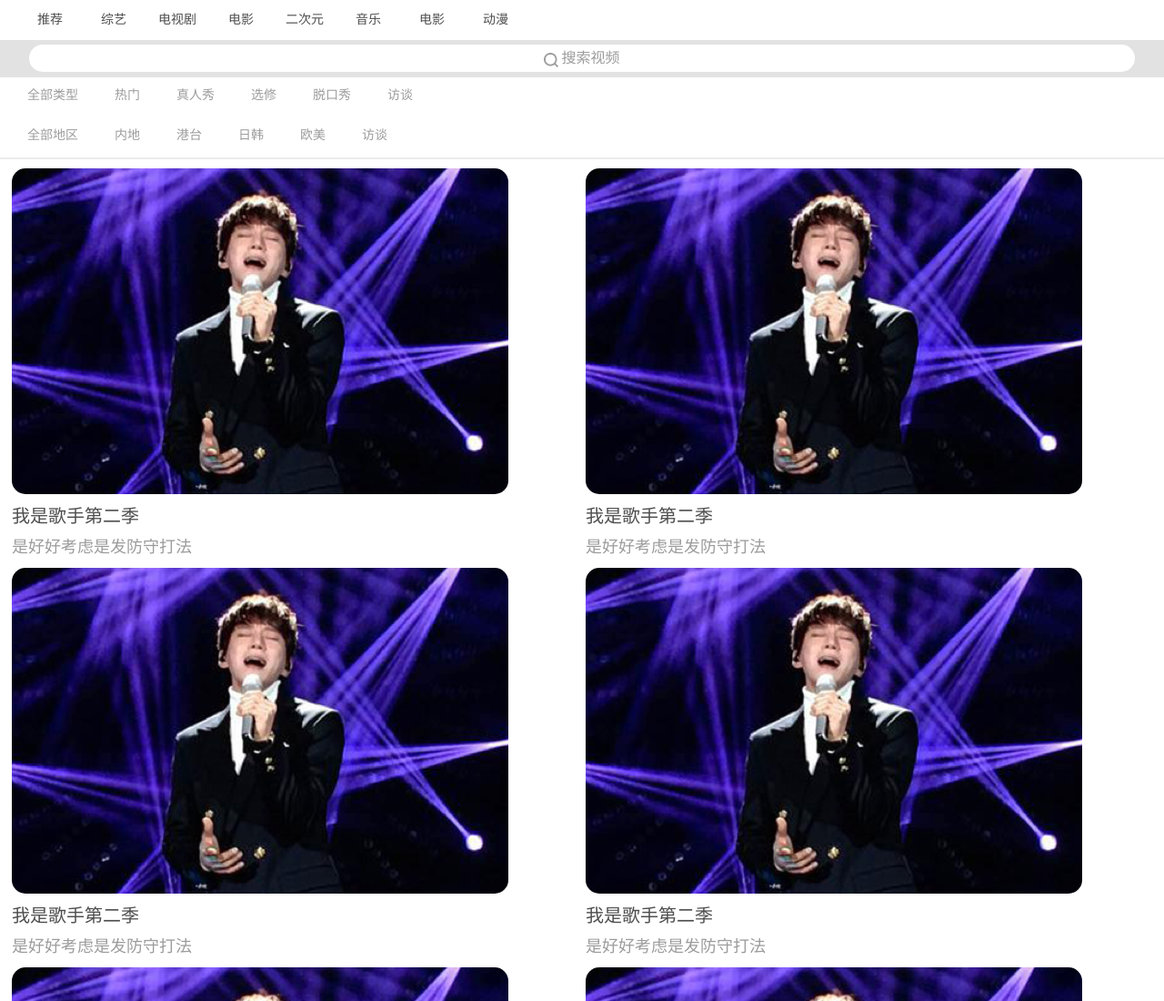
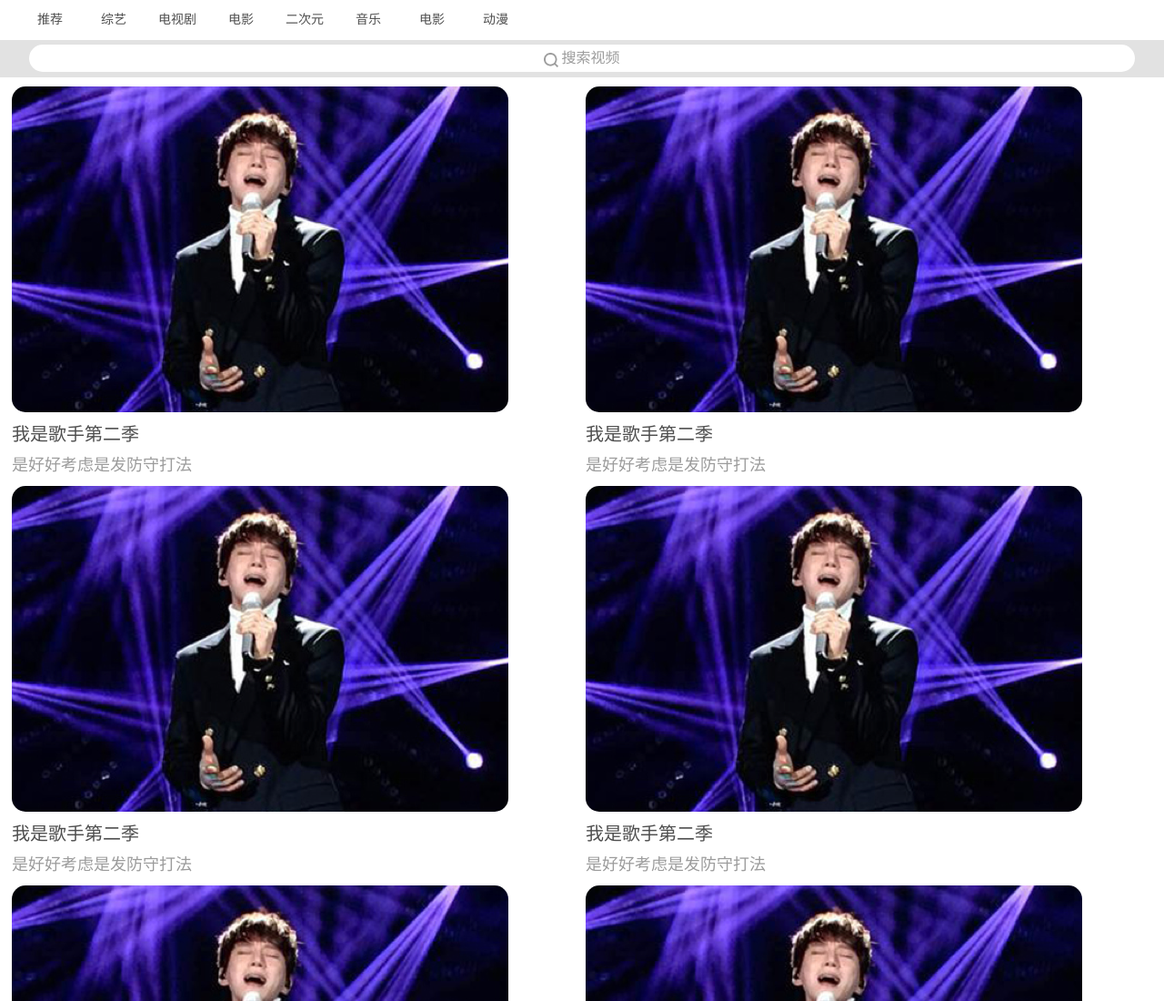
Before and after one commit to yangyanwei/maiya3, a plain HTML site: page html/sousuo.html in a window 1280 px wide. Shown: the top 1100 px of the page at 91% size. Drawn offline with Linux system fonts and the light colour scheme.

Commit message:
Update sousuo.html

```diff
--- a/html/sousuo.html
+++ b/html/sousuo.html
@@ -32,34 +32,34 @@
     </div>
 </div>
 
-<div class="table">
-   <div class="table-margin">
-       <div class="scoll">
-           <div class="menu1">
-               <div class="nav">全部类型</div>
-               <div class="nav">热门</div>
-               <div class="nav">真人秀</div>
-               <div class="nav">选修</div>
-               <div class="nav">脱口秀</div>
-               <div class="nav">访谈</div>
-               <div class="clear"></div>
-           </div>
-       </div>
+<!--<div class="table">-->
+<!--   <div class="table-margin">-->
+<!--       <div class="scoll">-->
+<!--           <div class="menu1">-->
+<!--               <div class="nav">全部类型</div>-->
+<!--               <div class="nav">热门</div>-->
+<!--               <div class="nav">真人秀</div>-->
+<!--               <div class="nav">选修</div>-->
+<!--               <div class="nav">脱口秀</div>-->
+<!--               <div class="nav">访谈</div>-->
+<!--               <div class="clear"></div>-->
+<!--           </div>-->
+<!--       </div>-->
 
-       <div class="scoll">
-           <div class="menu2">
-               <div class="nav">全部地区</div>
-               <div class="nav">内地</div>
-               <div class="nav">港台</div>
-               <div class="nav">日韩</div>
-               <div class="nav">欧美</div>
-               <div class="nav">访谈</div>
-               <div class="clear"></div>
-           </div>
-       </div>
+<!--       <div class="scoll">-->
+<!--           <div class="menu2">-->
+<!--               <div class="nav">全部地区</div>-->
+<!--               <div class="nav">内地</div>-->
+<!--               <div class="nav">港台</div>-->
+<!--               <div class="nav">日韩</div>-->
+<!--               <div class="nav">欧美</div>-->
+<!--               <div class="nav">访谈</div>-->
+<!--               <div class="clear"></div>-->
+<!--           </div>-->
+<!--       </div>-->
 
-   </div>
-</div>
+<!--   </div>-->
+<!--</div>-->
 
 <div class="sc-con">
     <div class="m-list">
```
